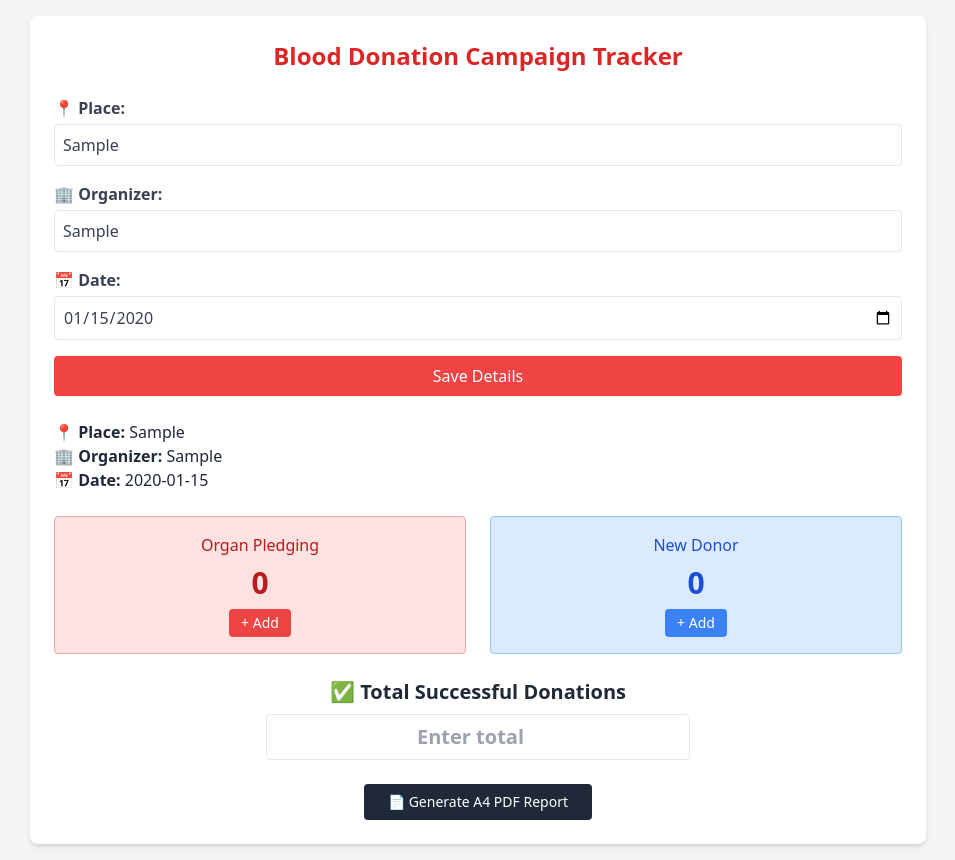
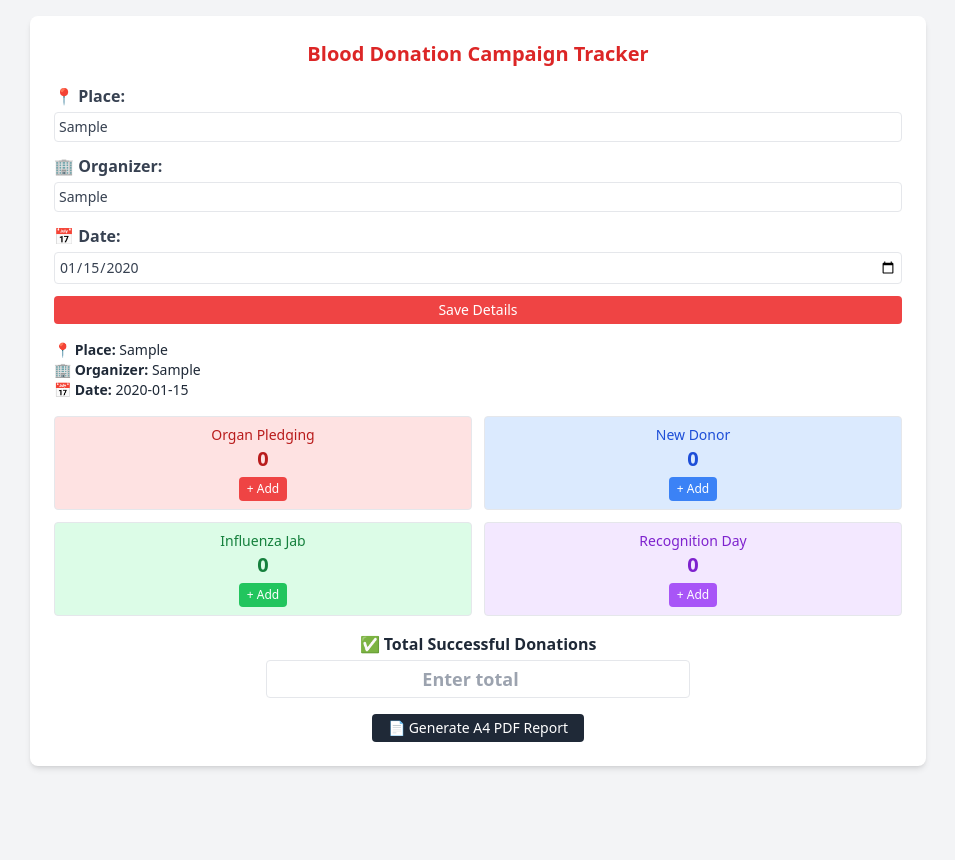
Before and after one commit to Ashaikalam/Blood-Donation, a plain HTML site: page index.html in a window 1280 px wide. Both pictures are taken after typing "Sample", "Sample", "2020-01-15" into the empty fields and a click on the button "Save Details". Shown: the whole page, without its empty margins (162-1117 px from the left). After the commit the page ends 800 px from the top, so only its background shows below. Drawn offline with nearby package versions, Linux system fonts and the light colour scheme.

Commit message:
index.html

```diff
--- a/index.html
+++ b/index.html
@@ -11,12 +11,13 @@
       body {
         width: 210mm;
         height: 297mm;
+        overflow: hidden;
       }
       #tracker {
         width: 100%;
-        margin: 0;
-        padding: 20mm;
-        font-size: 12pt;
+        padding: 15mm;
+        font-size: 11pt;
+        page-break-inside: avoid;
       }
     }
   </style>
@@ -24,58 +25,68 @@
 <body class="bg-gray-100 p-4 font-sans">
 
   <div id="tracker" class="bg-white p-6 mx-auto max-w-4xl rounded-lg shadow-md">
-    <h1 class="text-2xl font-bold text-center text-red-600 mb-6">Blood Donation Campaign Tracker</h1>
+    <h1 class="text-xl font-bold text-center text-red-600 mb-4">Blood Donation Campaign Tracker</h1>
 
     <!-- Editable Info -->
-    <div class="text-gray-700 space-y-4 mb-6">
+    <div class="text-gray-700 space-y-3 mb-4">
       <div>
         <label class="font-semibold">📍 Place:</label>
-        <input id="placeInput" type="text" placeholder="Enter location" class="w-full mt-1 p-2 border rounded" />
+        <input id="placeInput" type="text" placeholder="Enter location" class="w-full mt-1 p-1 border rounded text-sm" />
       </div>
       <div>
         <label class="font-semibold">🏢 Organizer:</label>
-        <input id="organizerInput" type="text" placeholder="Enter organizer" class="w-full mt-1 p-2 border rounded" />
+        <input id="organizerInput" type="text" placeholder="Enter organizer" class="w-full mt-1 p-1 border rounded text-sm" />
       </div>
       <div>
         <label class="font-semibold">📅 Date:</label>
-        <input id="dateInput" type="date" class="w-full mt-1 p-2 border rounded" />
+        <input id="dateInput" type="date" class="w-full mt-1 p-1 border rounded text-sm" />
       </div>
-      <button onclick="saveDetails()" class="bg-red-500 text-white w-full py-2 rounded hover:bg-red-600">
+      <button onclick="saveDetails()" class="bg-red-500 text-white w-full py-1 rounded hover:bg-red-600 text-sm">
         Save Details
       </button>
     </div>
 
     <!-- Display Info -->
-    <div id="campaignDetails" class="hidden text-gray-800 mb-6">
+    <div id="campaignDetails" class="hidden text-gray-800 text-sm mb-4">
       <p><strong>📍 Place:</strong> <span id="placeDisplay"></span></p>
       <p><strong>🏢 Organizer:</strong> <span id="organizerDisplay"></span></p>
       <p><strong>📅 Date:</strong> <span id="dateDisplay"></span></p>
     </div>
 
     <!-- Counter Section -->
-    <div id="counterSection" class="hidden space-y-6">
-      <div class="grid grid-cols-1 sm:grid-cols-2 gap-6 text-center">
-        <div class="bg-red-100 border border-red-300 p-4 rounded">
+    <div id="counterSection" class="hidden space-y-4 text-sm">
+      <div class="grid grid-cols-2 gap-3 text-center">
+        <div class="bg-red-100 border p-2 rounded">
           <p class="font-medium text-red-700">Organ Pledging</p>
-          <p id="pledgingCount" class="text-3xl font-bold text-red-700 mt-2">0</p>
-          <button onclick="increment('pledgingCount')" class="mt-2 bg-red-500 text-white px-3 py-1 rounded text-sm">+ Add</button>
+          <p id="pledgingCount" class="text-xl font-bold text-red-700">0</p>
+          <button onclick="increment('pledgingCount')" class="mt-1 bg-red-500 text-white px-2 py-1 rounded text-xs">+ Add</button>
         </div>
-        <div class="bg-blue-100 border border-blue-300 p-4 rounded">
+        <div class="bg-blue-100 border p-2 rounded">
           <p class="font-medium text-blue-700">New Donor</p>
-          <p id="newDonorCount" class="text-3xl font-bold text-blue-700 mt-2">0</p>
-          <button onclick="increment('newDonorCount')" class="mt-2 bg-blue-500 text-white px-3 py-1 rounded text-sm">+ Add</button>
+          <p id="newDonorCount" class="text-xl font-bold text-blue-700">0</p>
+          <button onclick="increment('newDonorCount')" class="mt-1 bg-blue-500 text-white px-2 py-1 rounded text-xs">+ Add</button>
+        </div>
+        <div class="bg-green-100 border p-2 rounded">
+          <p class="font-medium text-green-700">Influenza Jab</p>
+          <p id="jabCount" class="text-xl font-bold text-green-700">0</p>
+          <button onclick="increment('jabCount')" class="mt-1 bg-green-500 text-white px-2 py-1 rounded text-xs">+ Add</button>
+        </div>
+        <div class="bg-purple-100 border p-2 rounded">
+          <p class="font-medium text-purple-700">Recognition Day</p>
+          <p id="DayCount" class="text-xl font-bold text-purple-700">0</p>
+          <button onclick="increment('DayCount')" class="mt-1 bg-purple-500 text-white px-2 py-1 rounded text-xs">+ Add</button>
         </div>
       </div>
 
       <!-- Manual Total Input -->
       <div class="text-center">
-        <h2 class="text-xl font-semibold text-gray-800">✅ Total Successful Donations</h2>
-        <input id="manualTotal" type="number" placeholder="Enter total" class="mt-2 w-1/2 p-2 border rounded text-center text-xl font-bold text-green-600" />
+        <h2 class="text-base font-semibold text-gray-800 mt-4">✅ Total Successful Donations</h2>
+        <input id="manualTotal" type="number" placeholder="Enter total" class="mt-1 w-1/2 p-1 border rounded text-center text-lg font-bold text-green-600" />
       </div>
 
       <!-- PDF Export -->
-      <div class="text-center mt-4">
-        <button onclick="generatePDF()" class="bg-gray-800 text-white px-6 py-2 rounded text-sm">
+      <div class="text-center mt-3">
+        <button onclick="generatePDF()" class="bg-gray-800 text-white px-4 py-1 rounded text-sm">
           📄 Generate A4 PDF Report
         </button>
       </div>
@@ -116,14 +127,15 @@
 
       const tempLine = document.createElement('p');
       tempLine.innerHTML = `<strong>Total Successful Donations:</strong> ${total}`;
+      tempLine.style.marginTop = '10px';
       document.getElementById("tracker").appendChild(tempLine);
 
       const opt = {
-        margin:       0.5,
+        margin:       0,
         filename:     'blood_donation_report.pdf',
         image:        { type: 'jpeg', quality: 0.98 },
-        html2canvas:  { scale: 2 },
-        jsPDF:        { unit: 'in', format: 'a4', orientation: 'portrait' }
+        html2canvas:  { scale: 1 },
+        jsPDF:        { unit: 'mm', format: 'a4', orientation: 'portrait' }
       };
 
       html2pdf().set(opt).from(document.getElementById("tracker")).save();
```
